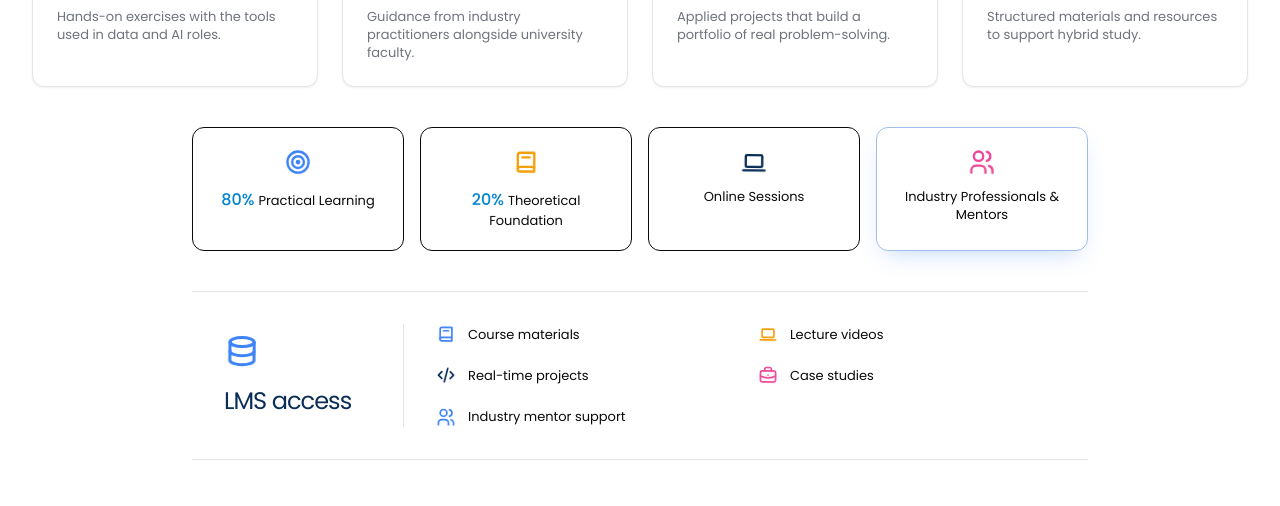
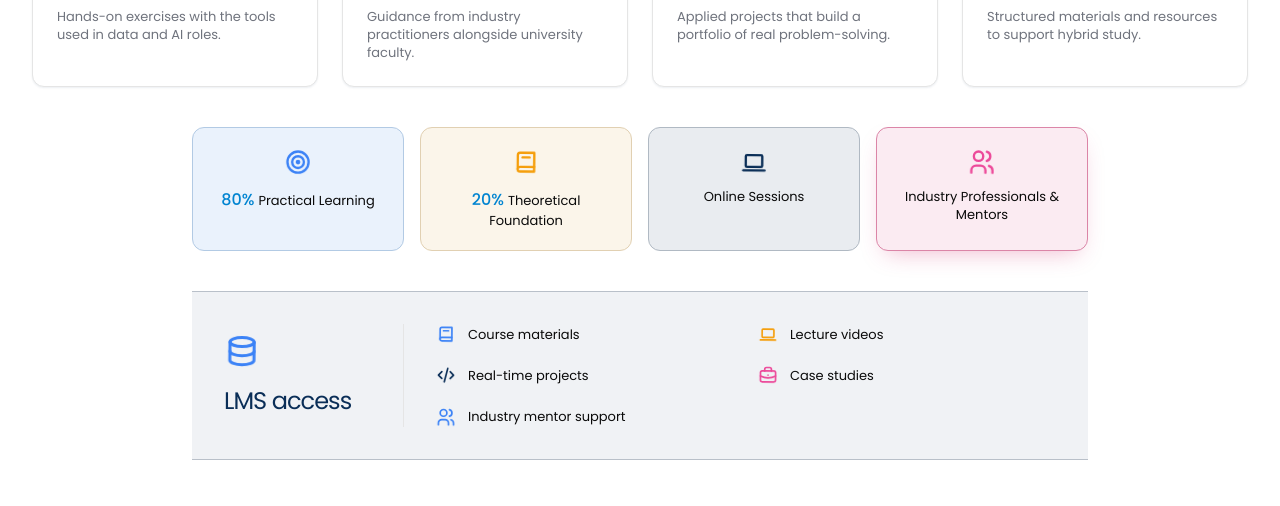
Before and after one commit to sriprasadsg/svudatascience, a React (Vite) app: page / in a window 1280 px wide. Shown: the part 2420-2926 px from the top of the page. Built offline with nearby package versions, Linux system fonts and the light colour scheme; what @lovable.dev/cloud-auth-js would draw is missing.

Commit message:
Give learning highlights distinct soft colours and tint the LMS band

```diff
--- a/src/index.css
+++ b/src/index.css
@@ -271,10 +271,17 @@
 
 /* Learning highlights: tiles glow softly in turn, without stealing the hover lift */
 @keyframes learn-glow {
-  0%, 100% { border-color: var(--border); box-shadow: 0 0 0 0 transparent; }
-  50% { border-color: color-mix(in srgb, #3b82f6 40%, var(--color-border)); box-shadow: 0 10px 24px -10px color-mix(in srgb, #3b82f6 35%, transparent); }
+  0%, 100% { border-color: color-mix(in srgb, var(--learning-accent, var(--color-primary)) 24%, var(--color-border)); box-shadow: 0 0 0 0 transparent; }
+  50% { border-color: color-mix(in srgb, var(--learning-accent, var(--color-primary)) 50%, var(--color-border)); box-shadow: 0 10px 24px -10px color-mix(in srgb, var(--learning-accent, var(--color-primary)) 35%, transparent); }
 }
 .learn-tile { animation: learn-glow 6s ease-in-out infinite; }
+.landing .learn-highlights { --learning-blue: hsl(212 85% 48%); --learning-amber: hsl(38 85% 45%); --learning-rose: hsl(336 70% 48%); }
+.landing .learn-tile:nth-child(1) { --learning-accent: var(--learning-blue); }
+.landing .learn-tile:nth-child(2) { --learning-accent: var(--learning-amber); }
+.landing .learn-tile:nth-child(3) { --learning-accent: var(--color-heading); }
+.landing .learn-tile:nth-child(4) { --learning-accent: var(--learning-rose); }
+.landing .learn-tile { background-color: color-mix(in srgb, var(--learning-accent) 9%, var(--color-card)); }
+.landing .lms-support-band { background-color: color-mix(in srgb, var(--color-heading) 6%, var(--color-background)); border-color: color-mix(in srgb, var(--color-heading) 20%, var(--color-border)); }
 .learn-lms { animation: learn-glow 6s ease-in-out infinite 4.8s; }
 
 /* Brochure cards: two-colour frames (deep navy + blue). The whole card, title
--- a/src/pages/landing/index.tsx
+++ b/src/pages/landing/index.tsx
@@ -343,7 +343,7 @@ function Learning() {
             </div>
           ))}
         </div>
-        <section aria-labelledby="lms-heading" className="mx-auto mb-12 max-w-4xl border-y border-border bg-muted/40 px-6 py-8 sm:px-8">
+        <section aria-labelledby="lms-heading" className="lms-support-band mx-auto mb-12 max-w-4xl border-y border-border px-6 py-8 sm:px-8">
           <div className="grid gap-6 md:grid-cols-[180px_minmax(0,1fr)] md:gap-8">
             <div className="flex items-center gap-4 md:flex-col md:items-start md:justify-center md:border-r md:border-border md:pr-6">
               <IconDatabase aria-hidden="true" className="size-9 shrink-0 icon-anim icon-c1" />
```
